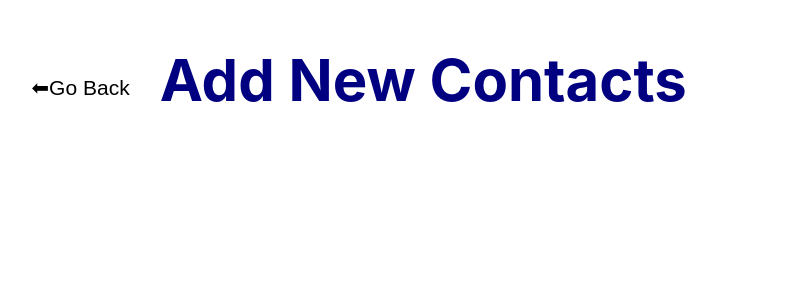
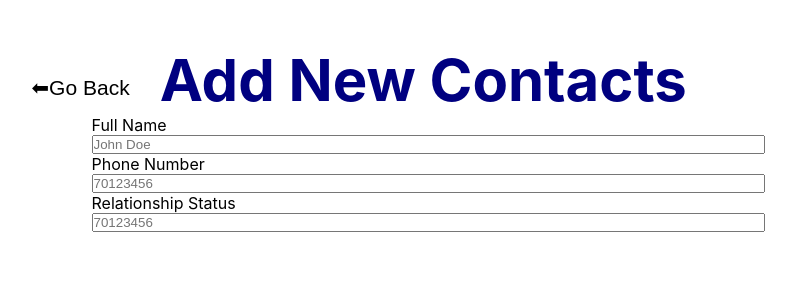
Before and after one commit to Joe-Moussally/address-book, a React (Create React App) app in the folder react-frontend/: page /add in a window 1280 px wide. Shown: the top 300 px of the page, without its empty margins (212-1008 px from the left). Built offline with nearby package versions, Linux system fonts and the light colour scheme.

Commit message:
Adding inputs tags

```diff
--- a/react-frontend/src/App.css
+++ b/react-frontend/src/App.css
@@ -200,3 +200,21 @@ h1 {
   text-decoration: underline;
   cursor: pointer;
 }
+
+.input-container {
+  display: flex;
+  flex-direction: column;
+}
+
+/*Removing arrows from input number*/
+/* Chrome, Safari, Edge, Opera */
+input::-webkit-outer-spin-button,
+input::-webkit-inner-spin-button {
+  -webkit-appearance: none;
+  margin: 0;
+}
+
+/* Firefox */
+input[type=number] {
+  -moz-appearance: textfield;
+}
--- a/react-frontend/src/pages/Add.js
+++ b/react-frontend/src/pages/Add.js
@@ -24,6 +24,21 @@ const Add = () => {
                     <h1>Add New Contacts</h1>
                 </div>
 
+                <div className="input-container">
+                    <label>Full Name</label>
+                    <input id="name" type="text" placeholder="John Doe"></input>
+                </div>
+
+                <div className="input-container">
+                    <label>Phone Number</label>
+                    <input id="number" type="number" placeholder="70123456"></input>
+                </div>
+
+                <div className="input-container">
+                    <label>Relationship Status</label>
+                    <input id="number" type="number" placeholder="70123456"></input>
+                </div>
+
 
             </div>
         </>
```
